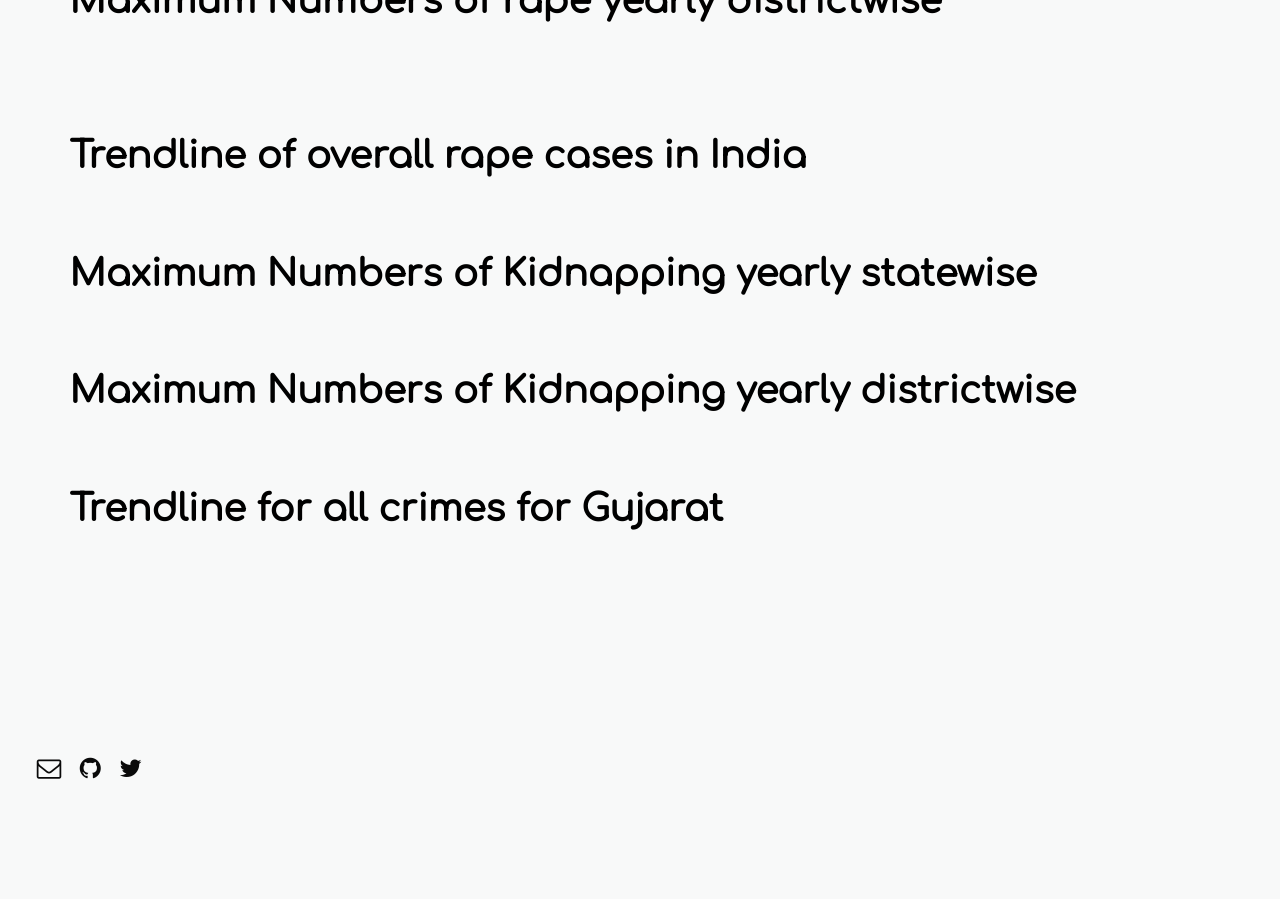
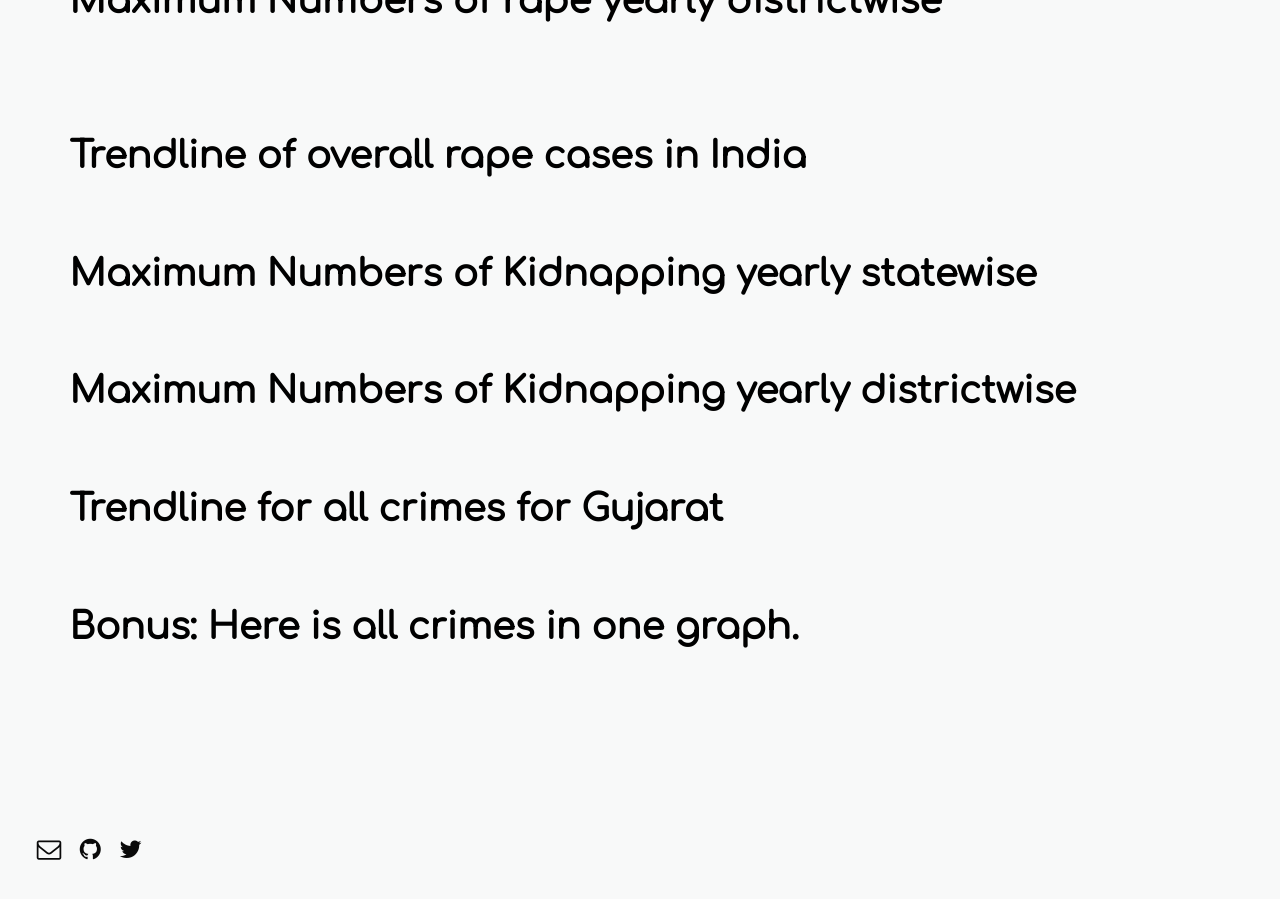
Before and after one commit to daftengineer/daftengineer.github.io, a Jekyll site: the page built from _posts/2018-09-12-crimes-in-india.markdown, in a window 1280 px wide and 900 px high, scrolled down 1620 px. Built offline with Jekyll 4.4.1, drawn with Linux system fonts in a browser that asks for light colours; nearby versions of some CDN libraries; before the commit the page ends 2439 px from its top, so only the background shows below that.

Commit message:
Update 2018-09-12-crimes-in-india.markdown

```diff
--- a/_posts/2018-09-12-crimes-in-india.markdown
+++ b/_posts/2018-09-12-crimes-in-india.markdown
@@ -40,7 +40,7 @@ image-sm: https://daftengineer.github.io/media_assets/crime.jpg
  <img src="" />
   <h1>Trendline for all crimes for Gujarat</h1>
  <img src="" />
-
+ <h1>Bonus: Here is all crimes in one graph.</h1>
  <img src="" />
  <p style="text-align:justify;"></p>
  <p style="text-align:justify;"></p>
```
